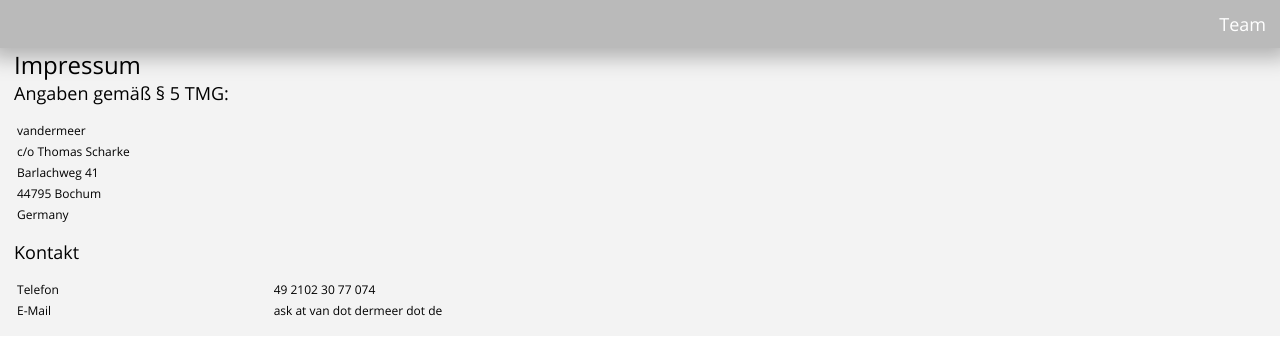
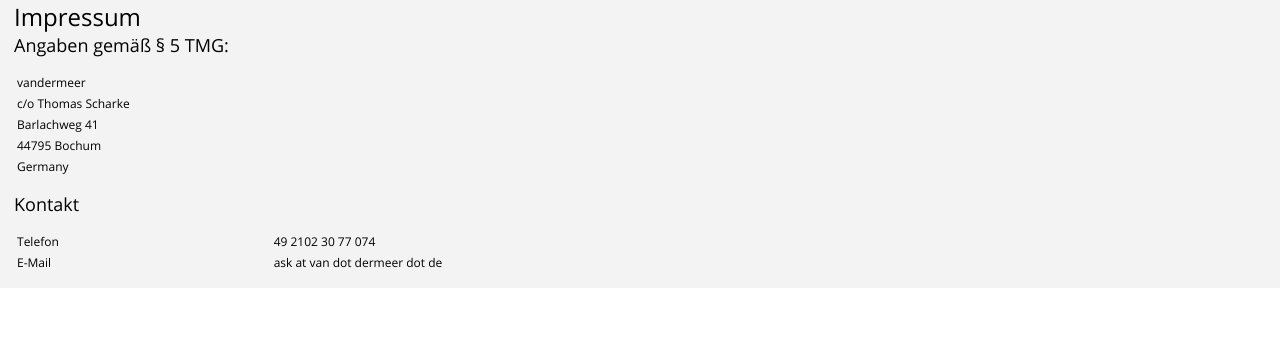
Before and after one commit to tscharke/vandermeer.github.io, a Jekyll site: the page built from imprint.md, in a window 1280 px wide. Shown: the top 355 px of the page. Built offline with Jekyll 4.4.1, drawn with Linux system fonts in a browser that asks for light colours; our own code applies the rules of GitHub Pages for plain Markdown files.

Commit message:
fix(PrivacyPolicy): Simplify layout

```diff
--- a/_layouts/imprint.html
+++ b/_layouts/imprint.html
@@ -2,7 +2,6 @@
 <html lang="{{ page.lang | default: site.lang | default: "en" }}">
   {%- include head.html -%}
   <body>
-    {%- include header.html -%}
     <main class="page-content imprint" aria-label="Content">
       {{ content }}
     </main>
--- a/assets/main.scss
+++ b/assets/main.scss
@@ -62,6 +62,7 @@
 
   &.imprint {
     font-size: .75rem;
+    height: 100vh;
 
     h1, h2, h3 {
       padding: 0;
```
